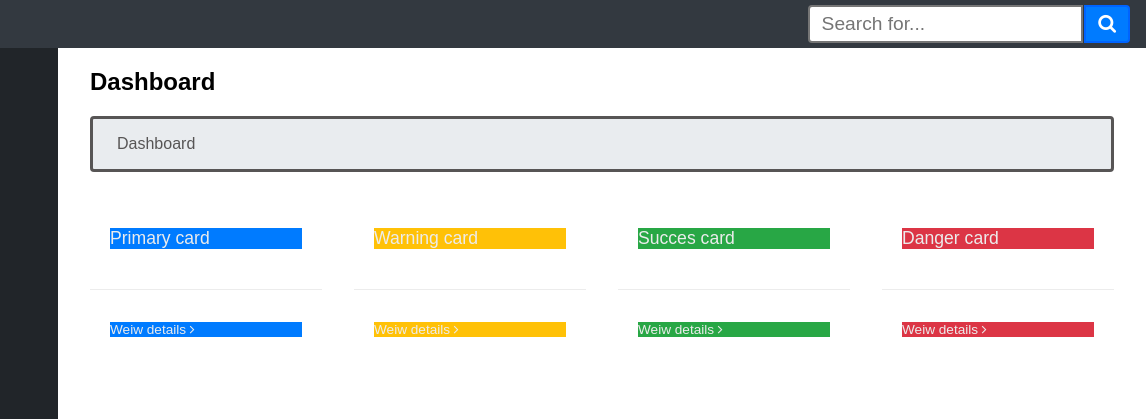
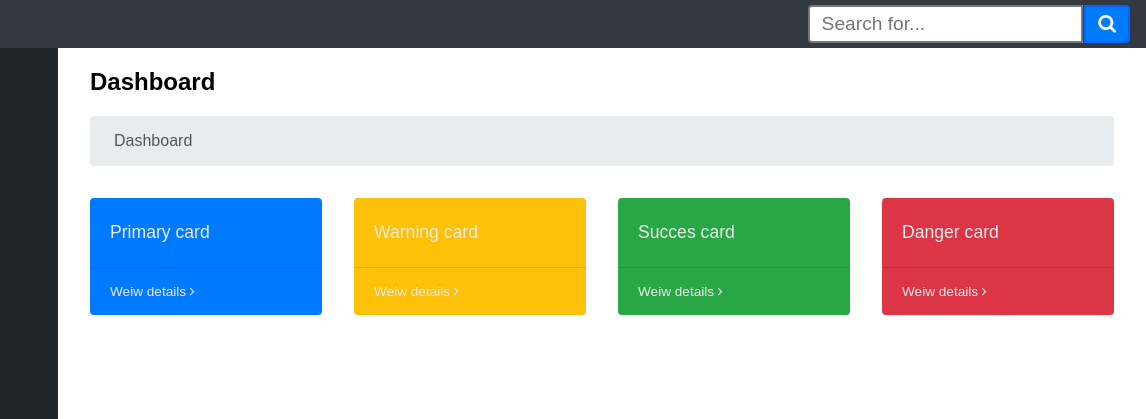
Before and after one commit to pinjanos/project-css3-002-admin-template, a plain HTML site: page index.html in a window 1280 px wide. Shown: the top 419 px of the page, 134-1280 px from the left. Drawn offline with Linux system fonts and the light colour scheme.

Commit message:
utolsó finomítások main card

```diff
--- a/css/style.css
+++ b/css/style.css
@@ -138,17 +138,21 @@ h4 {
     margin-right: 0;
 }
 
-.main__card--blue {
+.main__card--blue .card__top,
+.main__card--blue .card__bottom {
     background-color: rgb(0,123,255);
 }
 
-.main__card--yellow {
+.main__card--yellow .card__top,
+.main__card--yellow .card__bottom {
     background-color: rgb(255,193,7);
 }
-.main__card--green {
+.main__card--green .card__top,
+.main__card--green .card__bottom  {
     background-color: rgb(40,167,69);
 }
-.main__card--red {
+.main__card--red .card__top,
+.main__card--red .card__bottom  {
     background-color: rgb(220,53,69);
 }
 
@@ -160,14 +164,13 @@ h4 {
 
 .card__bottom {
     border-radius: 0 0 0.25rem 0.25rem;
-    border-top: solid 1px;
+    border-top: solid 1px rgba(0, 0, 0, 0.1);
     padding: 1rem 1.25rem;
     font-size: 0.85rem;
 }
 
 .main__breadcrumb {
     background-color: rgb(233,236,239);
-    border: solid;
     border-radius: 0.25rem;
     padding: 1rem 1.5rem;
     color: rgb(87, 85, 85);
--- a/index.html
+++ b/index.html
@@ -58,49 +58,41 @@
             </div>
             <div class="main__cards">
                 <div class="main__card">
+                    <div class="main__card main__card--blue">
                         <div class="card__top">
-                        <div class="main__card main__card--blue">
                             Primary card
                         </div>
-                    </div>
                         <div class="card__bottom">
-                        <div class="main__card main__card--blue">
                             Weiw details <i class="fa fa-angle-right"></i>
                         </div>
                     </div>
                 </div>
                 <div class="main__card">
+                    <div class="main__card main__card--yellow">
                         <div class="card__top">
-                        <div class="main__card main__card--yellow">
                             Warning card
                         </div>
-                    </div>
                         <div class="card__bottom">
-                        <div class="main__card main__card--yellow">
                             Weiw details <i class="fa fa-angle-right"></i>
                         </div>
                     </div>
                 </div>
                 <div class="main__card">
+                    <div class="main__card main__card--green">
                         <div class="card__top">
-                        <div class="main__card main__card--green">
                             Succes card
                         </div>
-                    </div>
                         <div class="card__bottom">
-                        <div class="main__card main__card--green">
                             Weiw details <i class="fa fa-angle-right"></i>
                         </div>
                     </div>
                 </div>
                 <div class="main__card">
+                    <div class="main__card main__card--red">
                     <div class="card__top">
-                        <div class="main__card main__card--red">
                             Danger card
                         </div>
-                    </div>
                         <div class="card__bottom">
-                        <div class="main__card main__card--red">
                                 Weiw details <i class="fa fa-angle-right"></i>
                         </div>
                     </div>
```
Lines whose indentation alone changed are shown as unchanged.
